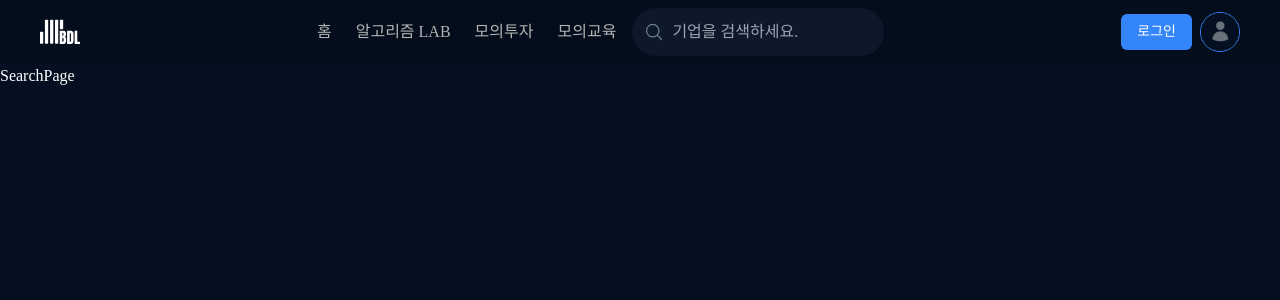
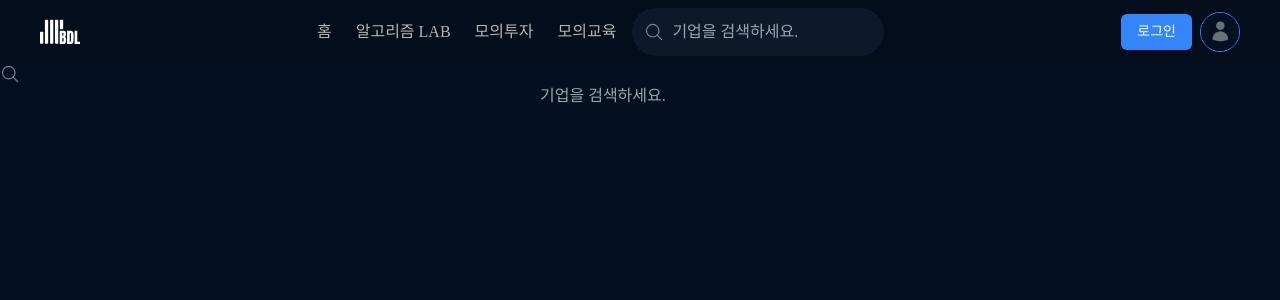
Before and after one commit to stitchzzang/BDL_PJT, a React (Vite) app: page /search in a window 1280 px wide. Shown: the top 300 px of the page. Built offline with nearby package versions, Linux system fonts and the light colour scheme; a web font is replaced by a local one.

Commit message:
feat: 검색페이지 임시

```diff
--- a/src/routes/pages/SearchPage.tsx
+++ b/src/routes/pages/SearchPage.tsx
@@ -1,3 +1,16 @@
+import { MagnifyingGlassIcon } from '@heroicons/react/24/outline';
+
 export const SearchPage = () => {
-  return <div>SearchPage</div>;
+  return (
+    <button className="text-text-inactive-color hover:text-text-main-color active:text-text-main-color">
+      <MagnifyingGlassIcon className="h-5 w-5 text-[#718096]" />
+      <input
+        className="bg-transparent text-[#718096] focus:outline-none"
+        type="text"
+        name="search"
+        id="search"
+        placeholder="기업을 검색하세요."
+      />
+    </button>
+  );
 };
```
